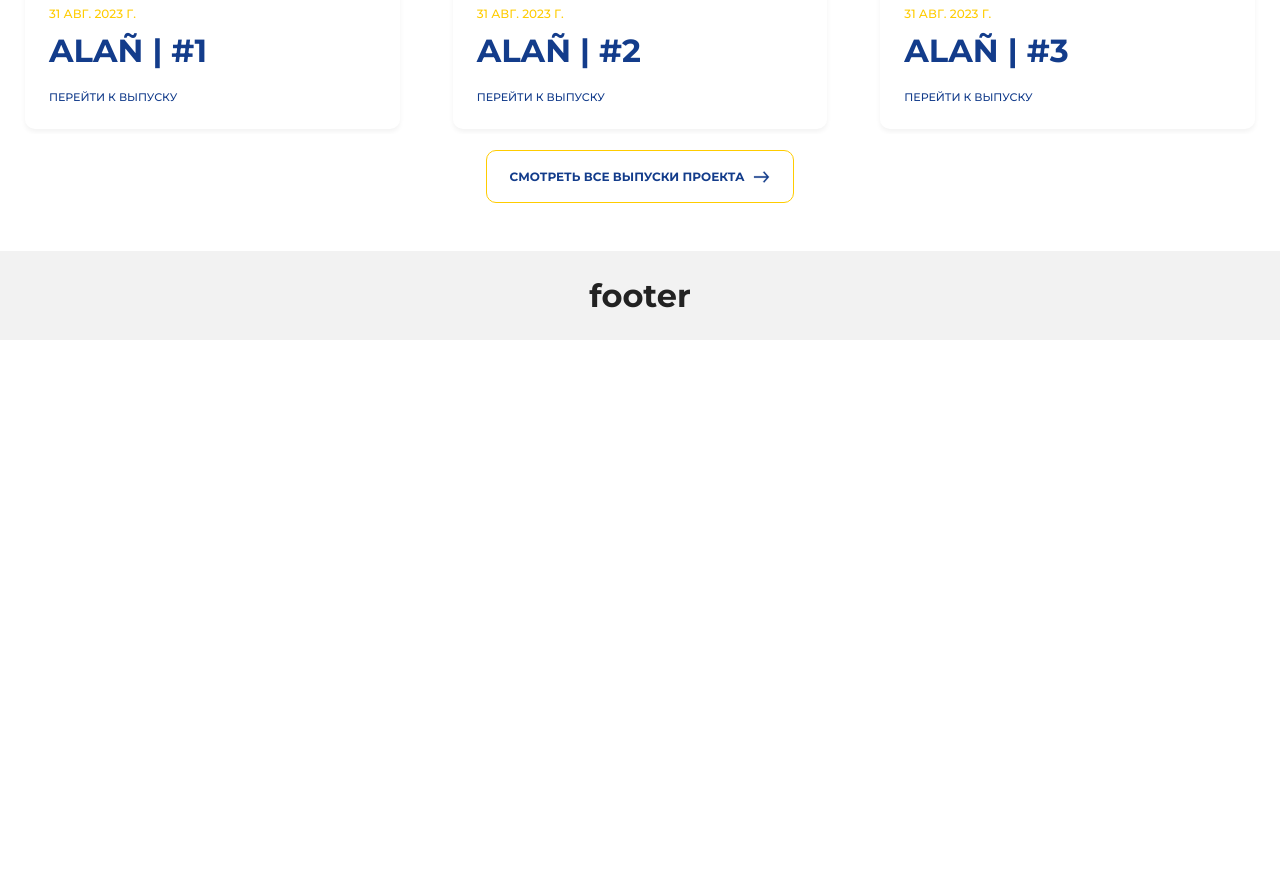
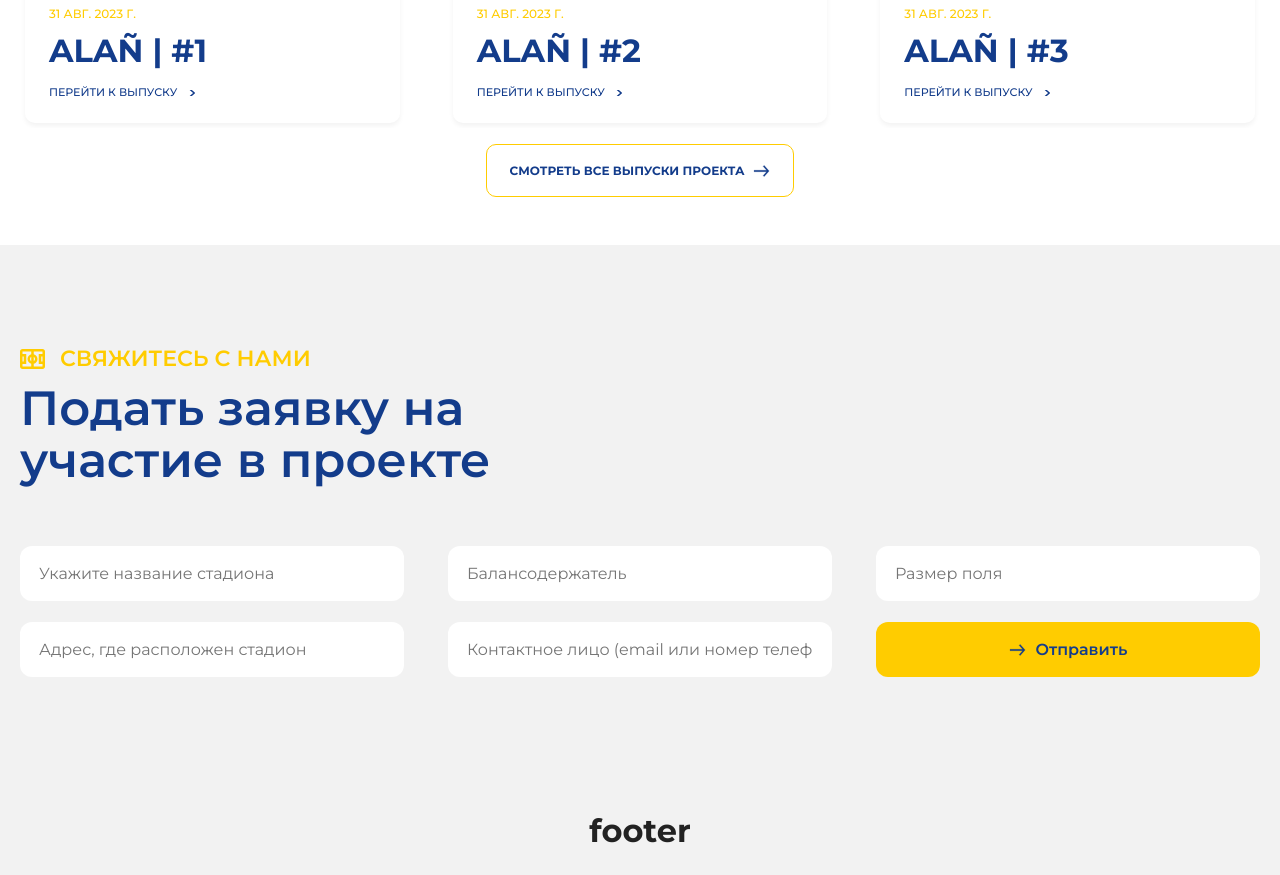
Before and after one commit to alexius90e/kz-alan, a plain HTML site: page index.html in a window 1280 px wide. Shown: the part 2779-3654 px from the top of the page. Before the commit the page ends 3119 px from the top, so only its background shows below. Drawn offline with nearby package versions, Linux system fonts and the light colour scheme.

Commit message:
feat: added contact us

```diff
--- a/index.html
+++ b/index.html
@@ -344,32 +344,44 @@
 
       <section class="contact-us">
         <div class="container">
-          <h3 class="contact-us">Свяжитесь с нами</h3>
+          <h3 class="section-title">Свяжитесь с нами</h3>
           <h2 class="contact-us__title">Подать заявку на участие в проекте</h2>
 
           <form class="contact-us__form">
             <fieldset class="contact-us__fieldset">
-              <input class="contact-us__input" type="text" />
+              <input
+                class="contact-us__input"
+                placeholder="Укажите название стадиона"
+                type="text"
+              />
             </fieldset>
 
             <fieldset class="contact-us__fieldset">
-              <input class="contact-us__input" type="text" />
+              <input class="contact-us__input" placeholder="Балансодержатель" type="text" />
             </fieldset>
 
             <fieldset class="contact-us__fieldset">
-              <input class="contact-us__input" type="text" />
+              <input class="contact-us__input" placeholder="Размер поля" type="text" />
             </fieldset>
 
             <fieldset class="contact-us__fieldset">
-              <input class="contact-us__input" type="text" />
+              <input
+                class="contact-us__input"
+                placeholder="Адрес, где расположен стадион"
+                type="text"
+              />
             </fieldset>
 
             <fieldset class="contact-us__fieldset">
-              <input class="contact-us__input" type="text" />
+              <input
+                class="contact-us__input"
+                placeholder="Контактное лицо (email или номер телефона)"
+                type="text"
+              />
             </fieldset>
 
             <fieldset class="contact-us__fieldset">
-              <input class="contact-us__input_submit" type="submit" />
+              <button class="contact-us__input contact-us__input_submit">Отправить</button>
             </fieldset>
           </form>
         </div>
--- a/scss/_l-contact-us.scss
+++ b/scss/_l-contact-us.scss
@@ -1,3 +1,114 @@
 .contact-us {
-  display: none;
+  padding: 100px 0 109px;
+  background-color: $grey;
+
+  @include desktop {
+    padding: 83px 0 91px;
+  }
+
+  @include laptop {
+    padding: 40px 0 45px;
+  }
+
+  &__title {
+    max-width: 478px;
+    margin: 10px 0 60px;
+    color: $blue;
+    font-size: 48px;
+    font-style: normal;
+    font-weight: 600;
+    line-height: 52px;
+
+    @include desktop {
+      max-width: 399px;
+      margin: 8px 0 50px;
+      font-size: 40px;
+      line-height: 44px;
+    }
+
+    @include laptop {
+      margin: 16px 0 40px;
+      font-size: 30px;
+      line-height: 34px;
+    }
+
+    @include tablet {
+      max-width: none;
+    }
+  }
+
+  &__form {
+    display: flex;
+    flex-wrap: wrap;
+    gap: 21px 44px;
+
+    @include desktop {
+      gap: 20px 20px;
+    }
+  }
+
+  &__fieldset {
+    flex: 1 1 30%;
+    padding: 0;
+    margin: 0;
+    border: none;
+    outline: none;
+
+    @include laptop {
+      flex: 1 1 48%;
+    }
+
+    @include mobile {
+      flex: 1 1 100%;
+    }
+  }
+
+  &__input {
+    display: inline-block;
+    width: 100%;
+    padding: 19px;
+    box-sizing: border-box;
+    border: none;
+    border-radius: 12px;
+    color: #133c8b;
+    font-size: 16px;
+    font-style: normal;
+    font-weight: 400;
+    line-height: 17px;
+    outline-color: rgba($color: $yellow, $alpha: 0.5);
+    background: $white;
+
+
+    @include desktop {
+      font-size: 13px;
+      line-height: 14px;
+    }
+
+    &_submit {
+      display: flex;
+      align-items: center;
+      justify-content: center;
+      gap: 10px;
+      background-color: $yellow;
+      font-weight: 600;
+
+
+      &::before {
+        content: '';
+        display: block;
+        width: 17px;
+        height: 12px;
+        background-image: url(../assets/icons/arrow.svg);
+        background-repeat: no-repeat;
+        background-position: center;
+        background-size: 17px;
+
+        @include laptop {
+          width: 14px;
+          height: 10px;
+          background-size: 14px;
+        }
+      }
+    }
+  }
 }
--- a/scss/_l-project-releases.scss
+++ b/scss/_l-project-releases.scss
@@ -104,10 +104,12 @@
         font-size: 24px;
         line-height: 26px;
       }
-
     }
 
     &-link {
+      display: flex;
+      align-items: center;
+      gap: 10px;
       color: $blue;
       font-size: 11px;
       font-style: normal;
@@ -118,6 +120,14 @@
       @include laptop {
         font-size: 11px;
         line-height: 12px;
+      }
+
+      &::after {
+        content: '';
+        display: block;
+        width: 9px;
+        height: 6px;
+        background: url(../assets/icons/right-b.svg) no-repeat center;
       }
     }
   }
```
Also changed, not shown: assets/icons/right-b.svg (added), css/index.css.
